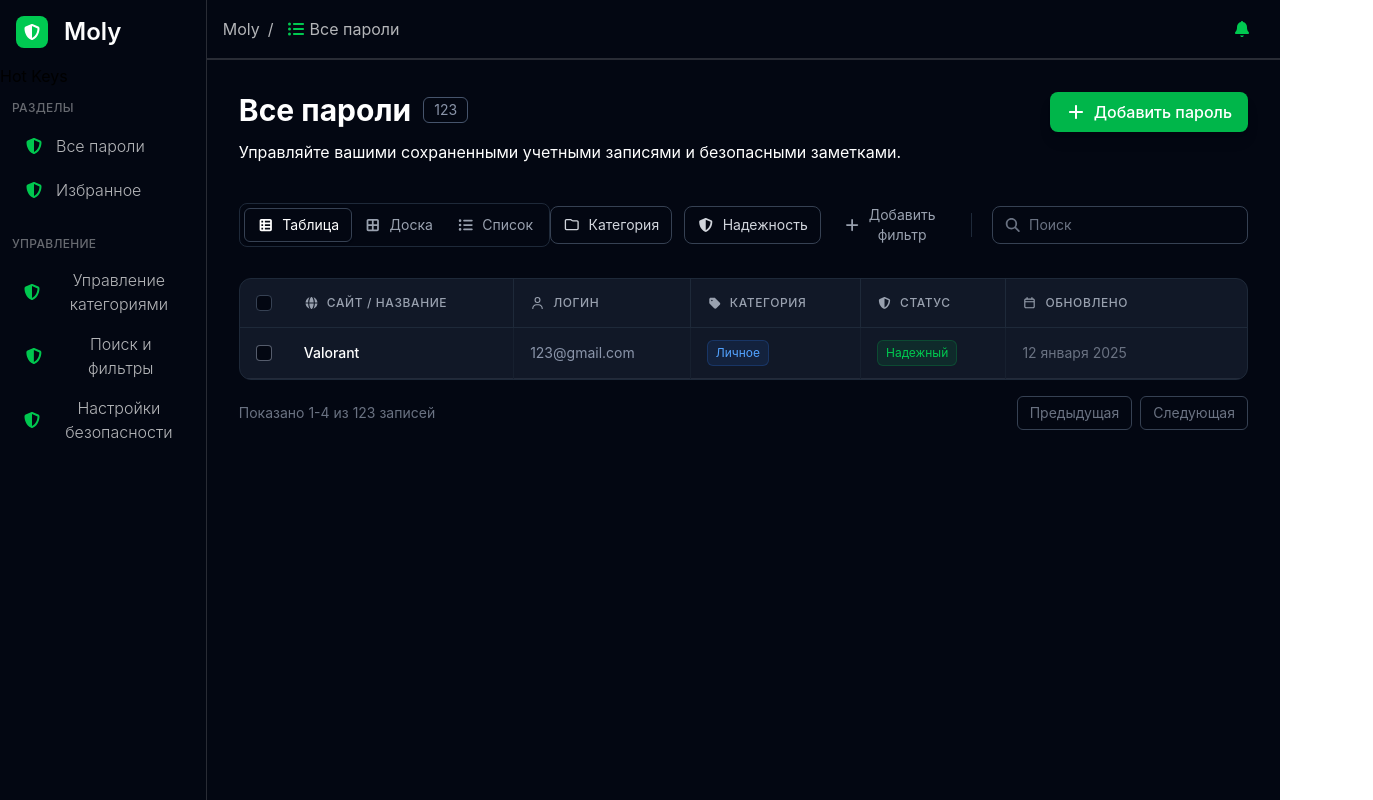
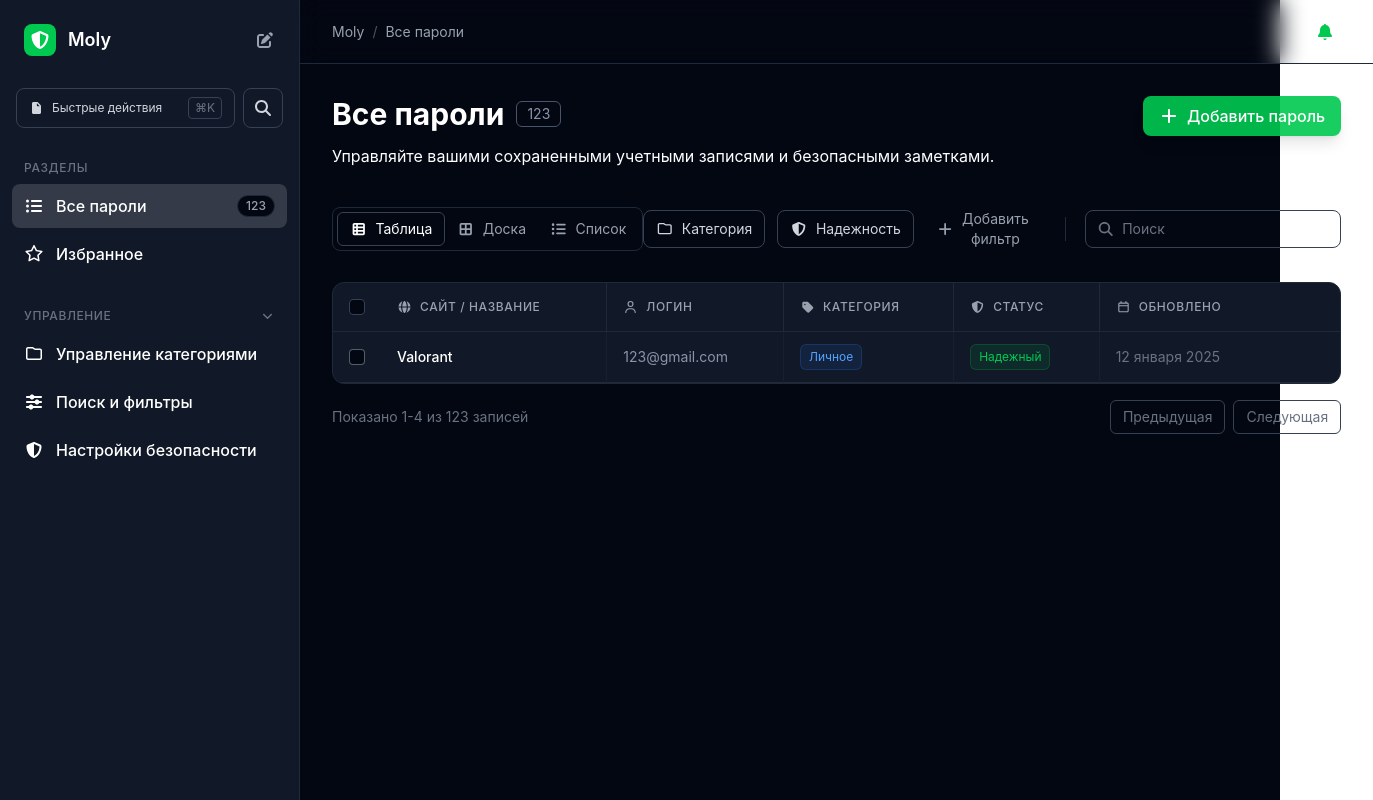
Before and after one commit to MoLineTy19/moly, a Next.js app: page /passwords in a window 1280 px wide. Shown: the whole page, 1373 px wide, since content can reach past the window. Built offline with nearby package versions, Linux system fonts and the light colour scheme.

Commit message:
Обновил верхнюю панель. Добавил динамическую информацию о пути.

```diff
--- a/app/layout.tsx
+++ b/app/layout.tsx
@@ -3,6 +3,7 @@ import Topbar from "@/components/topbar";
 import './global.css'
 import {Toaster} from "react-hot-toast";
 import Sidebar from "@/components/sidebar";
+import TopbarNew from "@/components/topbarNew";
 
 export default function RootLayout({
   children,
@@ -16,7 +17,7 @@ export default function RootLayout({
       <div className="flex min-h-screen bg-(--background-color)">
           <Sidebar />
           <div className="flex flex-col flex-1">
-              <Topbar />
+              <TopbarNew/>
               <main className="flex-1 text-(--text-color)">
                   {children}
               </main>
--- a/components/sectionButton.tsx
+++ b/components/sectionButton.tsx
@@ -1,11 +1,25 @@
-import {faShieldHalved} from "@fortawesome/free-solid-svg-icons";
+"use client"
+
+import Link from "next/link";
 import {FontAwesomeIcon} from "@fortawesome/react-fontawesome";
+import {IconDefinition} from "@fortawesome/fontawesome-svg-core";
+import {usePathname} from "next/navigation";
 
-export default function SectionButton({title}: {title: string}) {
+interface SectionButtonDetails {
+    href: string;
+    icon: IconDefinition,
+    title: string;
+    data?: string;
+}
+
+export default function SectionButton({href, icon, title, data}: SectionButtonDetails) {
+    const path = usePathname()
+
     return (
-        <button className="flex rounded-lg gap-2 items-center p-2 cursor-pointer  hover:bg-dark-800/50 transition-colors text-(--text-color)/70 hover:text-(--text-color) hover:bg-white/10 font-light">
-            <FontAwesomeIcon icon={faShieldHalved} style={{color: "#00c74f", margin: "6px 4px"}}/>
+        <Link href={href} className={"flex items-center gap-3 px-3 py-2.5 rounded-lg text-(--text-color) font-medium transition-colors hover:bg-white/15 " + `${path === href? "bg-white/15": null}`}>
+            <FontAwesomeIcon icon={icon}/>
             {title}
-        </button>
+            { data ? <span className="ml-auto text-xs bg-(--background-color) text-gray-400 py-0.5 px-2 rounded-full border border-(--border-color)"> {data} </span> : null}
+        </Link>
     )
 }
--- a/components/sidebar.tsx
+++ b/components/sidebar.tsx
@@ -1,32 +1,59 @@
+import {
+    faAngleDown,
+    faFile,
+    faListUl,
+    faMagnifyingGlass,
+    faPenToSquare,
+    faShieldHalved, faSliders
+} from "@fortawesome/free-solid-svg-icons";
+
+import {FontAwesomeIcon} from "@fortawesome/react-fontawesome";
+
 import SectionButton from "@/components/sectionButton";
-import {FontAwesomeIcon} from "@fortawesome/react-fontawesome";
-import {faShieldHalved} from "@fortawesome/free-solid-svg-icons";
+import {faFolder, faStar} from "@fortawesome/free-regular-svg-icons";
 
 export default function Sidebar() {
     return (
-        <aside className="row-span-2 bg-(--background-color) h-screen font-sans border-r border-white/15">
-            <div className="p-4">
-                <div className="flex gap-4 items-center">
-                    <div className="w-8 h-8 rounded-lg bg-green-500 ">
+        <aside className="w-75 shrink-0 bg-(--background-secondary) border-r border-(--border-color) flex flex-col pt-6 pb-6 overflow-y-auto z-20">
+            <div className="px-6 mb-8 flex items-center justify-between">
+                <div className="flex items-center gap-3 text-(--text-color) font-semibold text-lg">
+                    <div className="w-8 h-8 rounded-lg bg-(--accent-color) flex items-center justify-center shadow-glow">
                         <FontAwesomeIcon icon={faShieldHalved} style={{color: "#ffffff", margin: "8px 6px"}}/>
                     </div>
-                    <h1 className="text-2xl font-semibold text-(--logo-name-color)">Moly</h1>
+                    Moly
                 </div>
+                <button className="text-gray-400 hover:text-(--text-color) transition-colors">
+                    <FontAwesomeIcon icon={faPenToSquare} />
+                </button>
             </div>
-            <div>Hot Keys</div>
-            <div>
-                <div className="flex flex-col p-3">
-                    <div className="text-(--text-color)/40 text-xs tracking-wide font-medium mb-2">РАЗДЕЛЫ</div>
-                    <SectionButton title="Все пароли"/>
-                    <SectionButton title="Избранное"/>
+            <div className="px-4 mb-8 flex gap-2">
+                <button className="grow flex items-center justify-between bg-dark-800 border border-(--border-input-color) hover:border-(--border-input-color)/80 rounded-lg px-3 py-2 text-xs text-gray-300 transition-colors">
+                    <span className="flex items-center gap-2">
+                        <FontAwesomeIcon icon={faFile} />
+                        Быстрые действия
+                    </span>
+                    <span className="text-xs text-gray-500 bg-dark-950 px-1.5 py-0.5 rounded border border-(--border-input-color)">
+                        ⌘K
+                    </span>
+                </button>
+                <button className="w-10 h-10 flex items-center justify-center bg-dark-800 border border-(--border-input-color) hover:border-(--border-input-color) rounded-lg text-gray-300 transition-colors">
+                    <FontAwesomeIcon icon={faMagnifyingGlass} />
+                </button>
+            </div>
+            <nav className="px-3 space-y-1 flex-grow">
+                <div className="px-3 mb-2 text-xs font-medium text-(--text-muted) uppercase tracking-wider">
+                    Разделы
                 </div>
-                <div className="flex flex-col p-3">
-                    <div className="text-(--text-color)/40 text-xs tracking-wide font-medium mb-2">УПРАВЛЕНИЕ</div>
-                    <SectionButton title="Управление категориями"/>
-                    <SectionButton title="Поиск и фильтры"/>
-                    <SectionButton title="Настройки безопасности"/>
+                <SectionButton title="Все пароли" icon={faListUl} href="/passwords" data={"123"}/>
+                <SectionButton title="Избранное" icon={faStar} href="/favorites"/>
+                <div className="px-3 mt-8 mb-2 text-xs font-medium text-(--text-muted) uppercase tracking-wider flex items-center justify-between">
+                    Управление
+                    <FontAwesomeIcon icon={faAngleDown} />
                 </div>
-            </div>
+                <SectionButton title="Управление категориями" icon={faFolder} href="/categories"/>
+                <SectionButton title="Поиск и фильтры" icon={faSliders} href="/search"/>
+                <SectionButton title="Настройки безопасности" icon={faShieldHalved} href="/security"/>
+            </nav>
         </aside>
     )
 }
--- /dev/null
+++ b/components/topbarNew.tsx
@@ -0,0 +1,39 @@
+'use client'
+
+import {faBell} from "@fortawesome/free-solid-svg-icons";
+import {FontAwesomeIcon} from "@fortawesome/react-fontawesome";
+import {usePathname} from "next/navigation";
+import {Fragment} from "react";
+
+const routeNames: Record<string, string> = {
+    "passwords": "Все пароли",
+    "addPassword": "Добавить пароль",
+    "favorites": "Избранное",
+    "categories": "Управление категориями",
+    "search": "Поиск и фильтры",
+    "security": "Настройки безопасности",
+};
+
+export default function TopbarNew() {
+    const path = usePathname().split("/").filter((value) => value.trim());
+
+    return (
+        <header className="h-16 border-b border-gray-800 flex items-center justify-between px-8 shrink-0 bg-dark-950/80 backdrop-blur-md z-10">
+            <div className="text-sm text-gray-400 flex items-center gap-2">
+                <span className="hover:text-white cursor-pointer transition-colors">Moly</span>
+                <span className="text-gray-600">/</span>
+                {path.map((item, index) => (
+                    <Fragment key={index}>
+                        <span className="hover:text-white cursor-pointer transition-colors"> {routeNames[item]} </span>
+                        {index + 1 >= path.length ? null : <span className="text-gray-600">/</span>}
+                    </Fragment>
+                ))}
+            </div>
+            <div className="flex items-center gap-4">
+                <button className="w-8 h-8 flex items-center justify-center rounded-lg text-gray-400 hover:text-white hover:bg-dark-800 transition-colors relative">
+                    <FontAwesomeIcon icon={faBell} style={{color: "var(--accent-color)"}} />
+                </button>
+            </div>
+        </header>
+    )
+}
```
Also changed, not shown: 1 other file (tests, documents, lock files or other folders).
